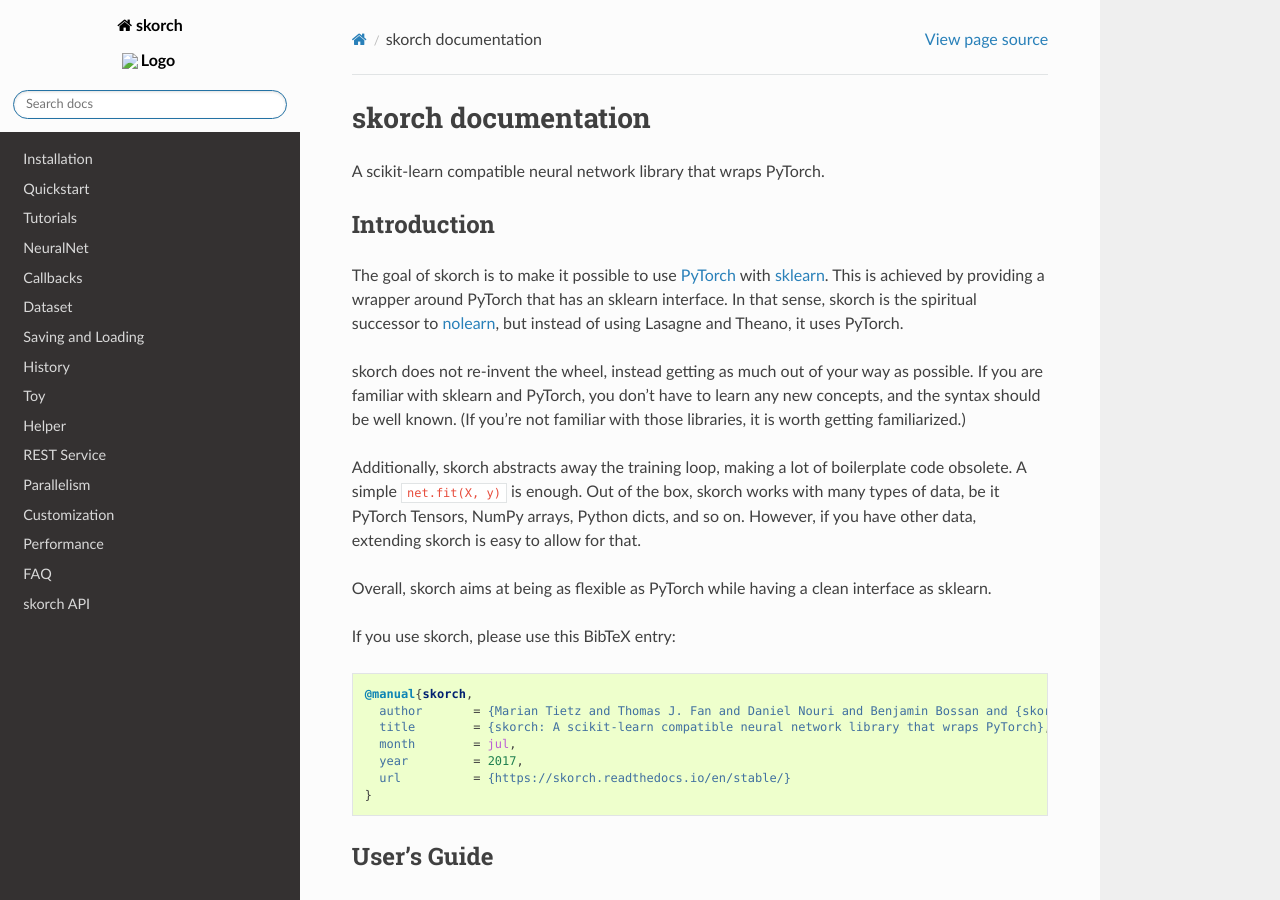
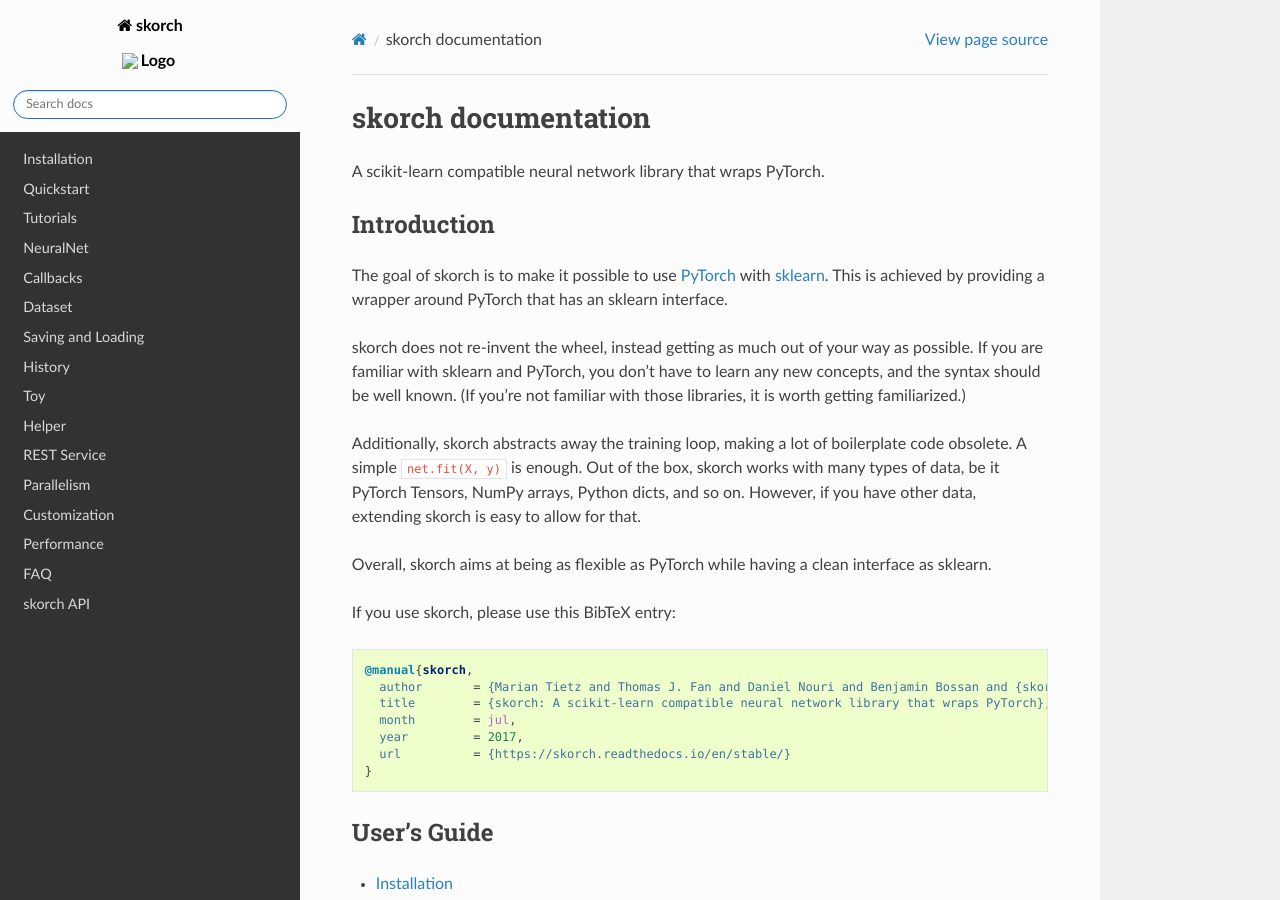
Before and after one commit to skorch-dev/skorch, a Sphinx documentation site: the page built from docs/index.rst, in a window 1280 px wide and 900 px high. Built offline with Sphinx 7.4.7 and the Read the Docs theme 2.0.0, drawn with Linux system fonts in a browser that asks for light colours.

Commit message:
No longer mention nolearn in doc intro
Honestly, at this point the reference will be pretty obscure to most
people who start with skorch.

```diff
--- a/docs/index.rst
+++ b/docs/index.rst
@@ -9,9 +9,7 @@
 
 The goal of skorch is to make it possible to use PyTorch_ with
 sklearn_. This is achieved by providing a wrapper around
-PyTorch that has an sklearn interface. In that sense,
-skorch is the spiritual successor to nolearn_, but instead of
-using Lasagne and Theano, it uses PyTorch.
+PyTorch that has an sklearn interface.
 
 skorch does not re-invent the wheel, instead getting as much out
 of your way as possible. If you are familiar with sklearn and
@@ -84,6 +82,5 @@
 * :ref:`search`
 
 
-.. _nolearn: https://github.com/dnouri/nolearn
 .. _pytorch: http://pytorch.org/
 .. _sklearn: http://scikit-learn.org/
```
